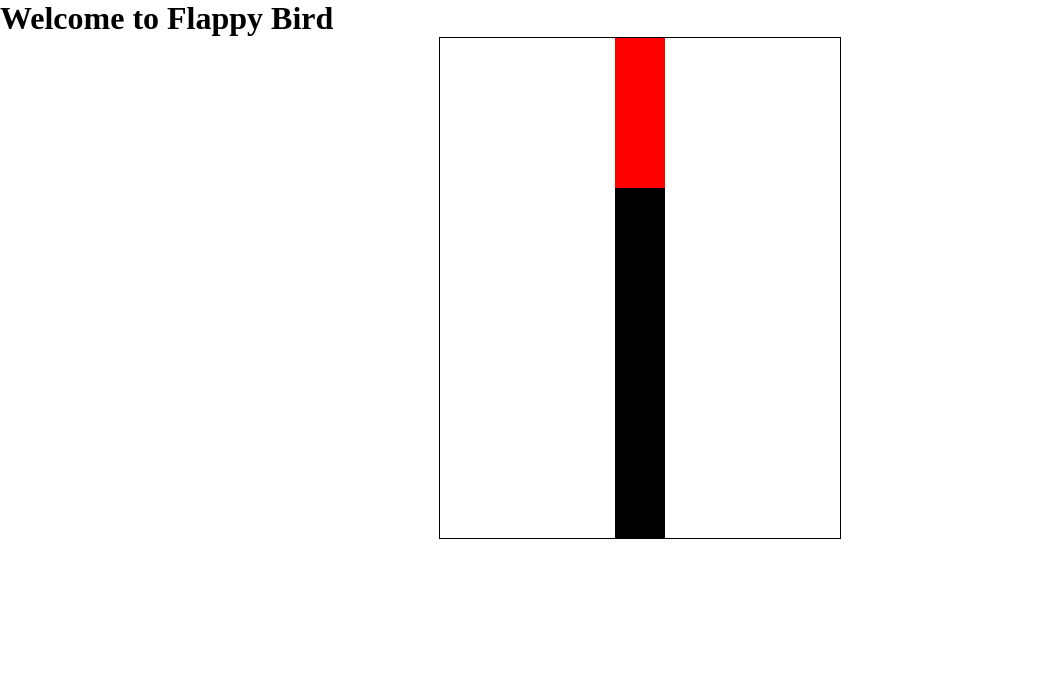
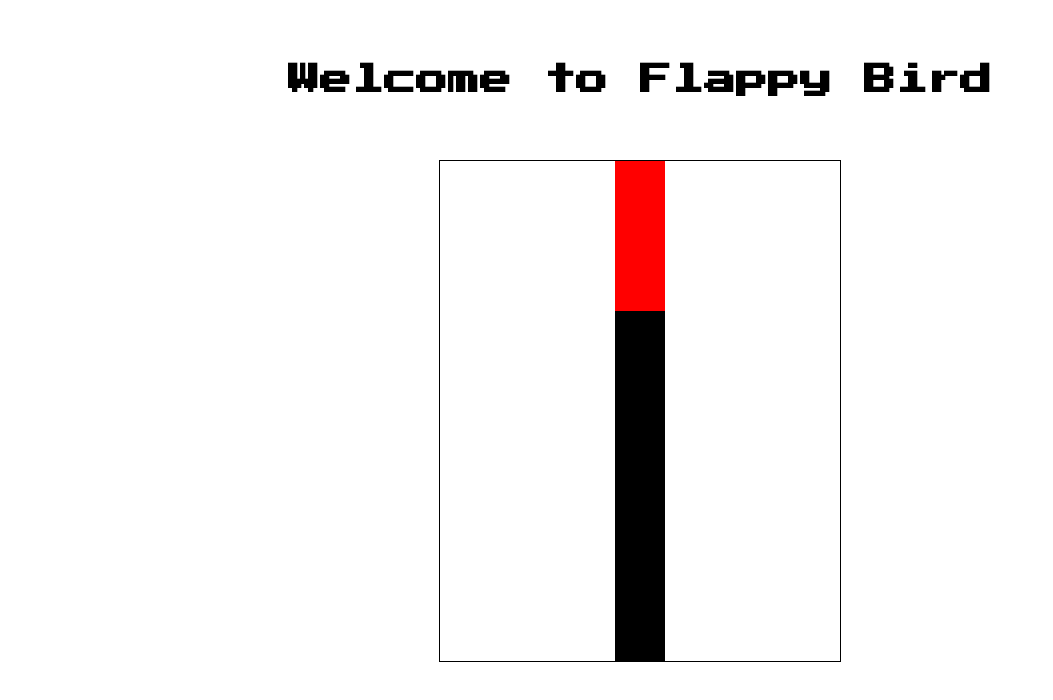
Before and after one commit to Mohitbhavsar707/flappy-bird, a plain HTML site: page src/index.html in a window 1280 px wide. Shown: the whole page, without its empty margins (0-1053 px from the left). Drawn offline with Linux system fonts and the light colour scheme.

```diff
--- a/src/index.html
+++ b/src/index.html
@@ -9,7 +9,7 @@
 </head>
 <body>
 
-      <h1>Welcome to Flappy Bird</h1>
+      <h1 class="header">Welcome to Flappy Bird</h1>
 
 
       <div id="game">
--- a/src/styles.css
+++ b/src/styles.css
@@ -1,13 +1,27 @@
+@import url('https://fonts.googleapis.com/css2?family=Press+Start+2P&display=swap');
+
 *{
     padding: 0;
     margin: 0;
+    /* background-image: url(images/flappy-bird-background.png); */
+
 }
+
+.header{
+    font-family: 'Press Start 2P', cursive;
+    position: relative;
+    text-align: center;
+    padding: 5%;
+}
+
 #game{
     width: 400px;
     height: 500px;
     border: 1px solid black;
     margin: auto;
     overflow: hidden;
+    /* background: none; */
+
 }
 #block{
     width: 50px;
@@ -16,6 +30,7 @@
     position: relative;
     left: 400px;
     animation: block 2s infinite linear;
+    /* background: none; */
 }
 @keyframes block{
     0%{left:400px}
@@ -29,4 +44,6 @@
     left: 400px;
     top: -500px;
     animation: block 2s infinite linear;
+    /* background: none;
+    z-index: -2; */
 }
```
Also changed, not shown: src/images/flappy-bird-background.png (added).
